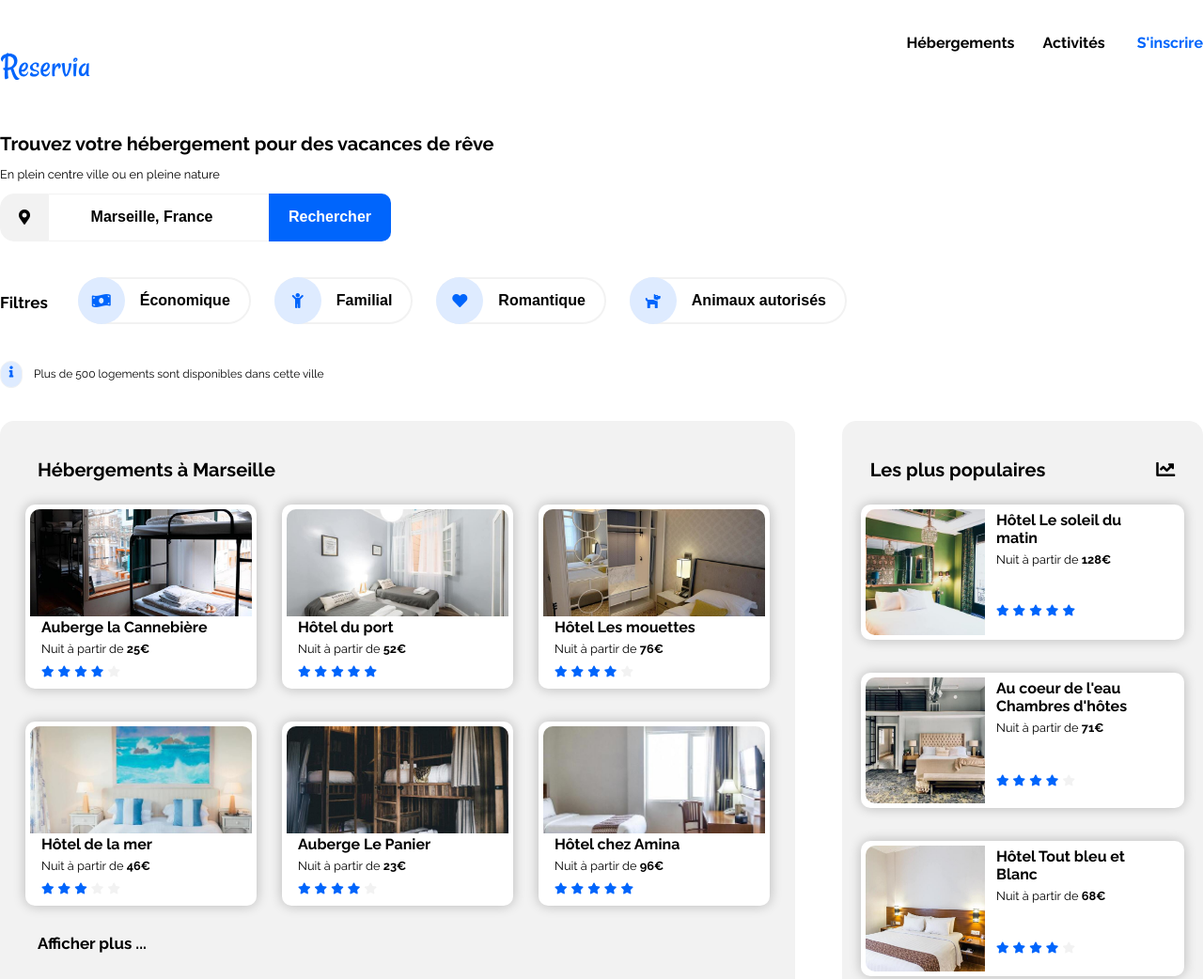
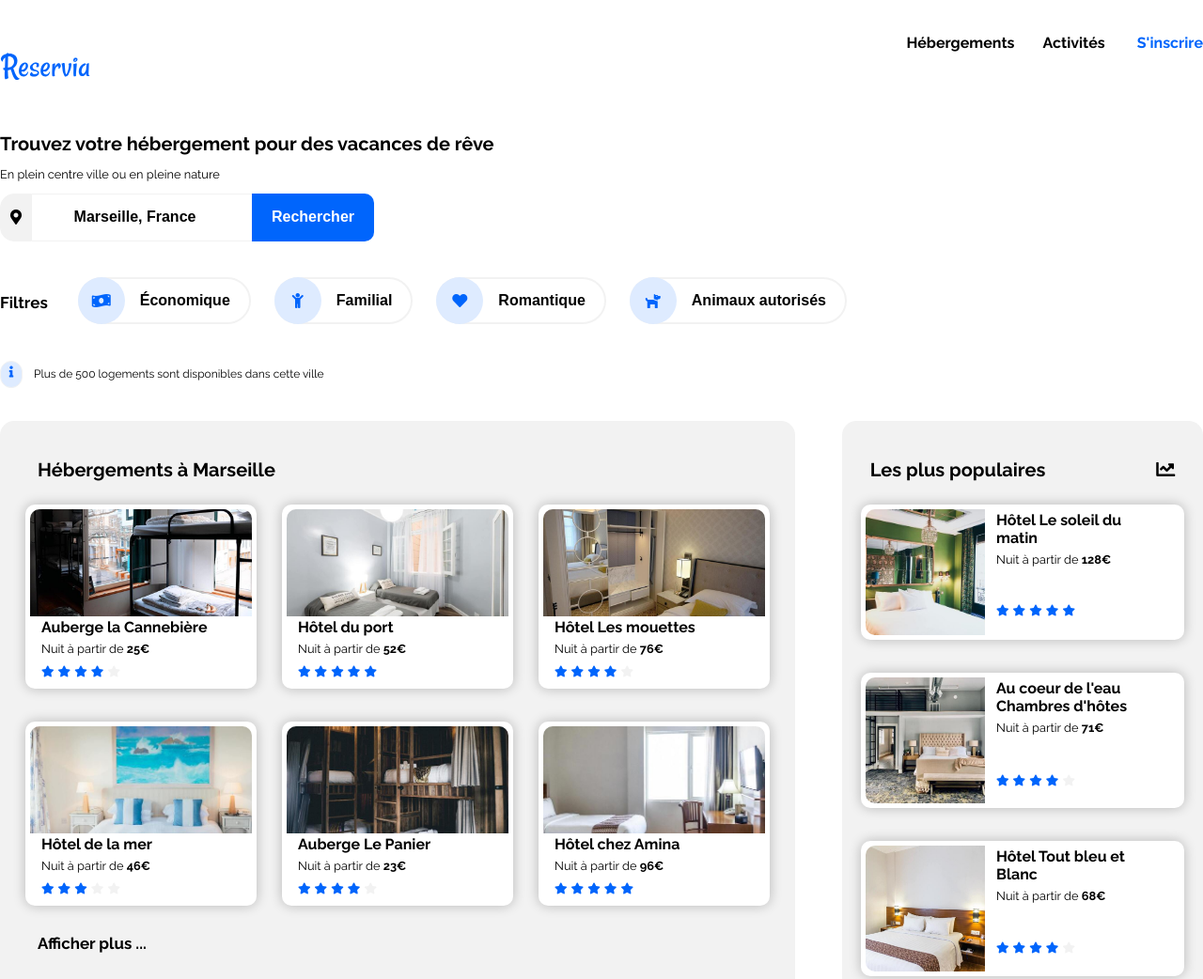
Before and after one commit to angeliquejeanne/JeanneS.Dev_2_12092020, a plain HTML site: page index.html in a window 1280 px wide. Shown: the top 1042 px of the page at 94% size. Drawn offline with Linux system fonts and the light colour scheme.

Commit message:
Update style.css

```diff
--- a/src/css/style.css
+++ b/src/css/style.css
@@ -105,7 +105,7 @@ p
 }
 .fa-map-marker-alt
 {
-    padding: 16.5px 19px;
+    padding: 16.5px 10px;
     background-color: #f2f2f2;
     border: 1px solid #f2f2f2;
     border-top-left-radius: 15px;
```
